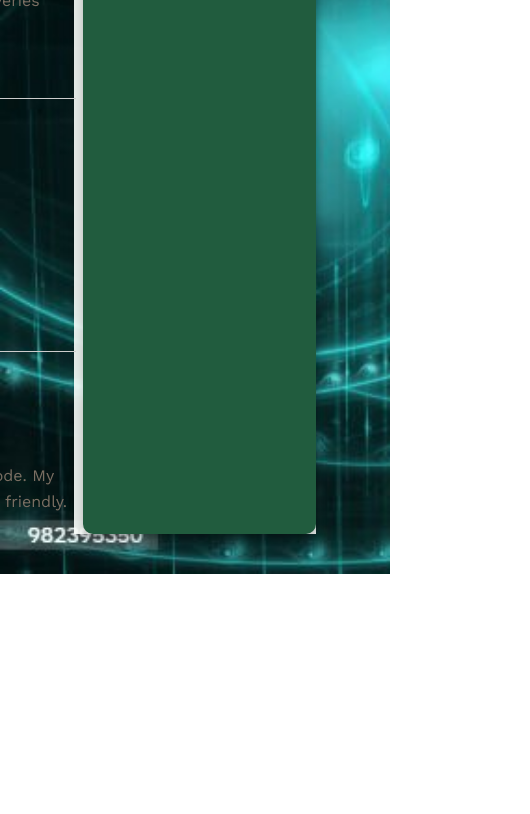
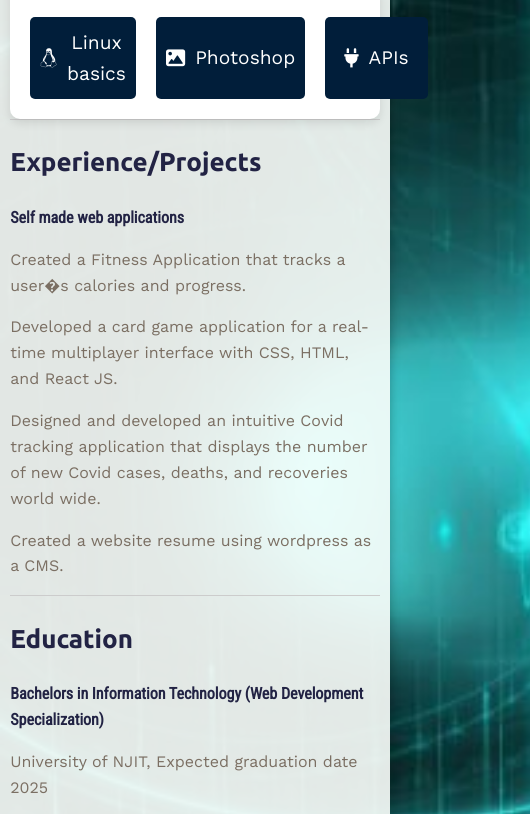
Before and after one commit to tomasGonz67/IS219HW4, a plain HTML site: page docs/index.html in a window 390 px wide. Shown: the part 694-1508 px from the top of the page, 530 px wide, since content can reach past the window. Before the commit the page ends 1268 px from the top, so only its background shows below. Drawn offline with nearby package versions, Linux system fonts and the light colour scheme.

Commit message:
made web page responsive

```diff
--- a/docs/styles.css
+++ b/docs/styles.css
@@ -176,6 +176,31 @@ main section:not(:last-of-type) {
     margin: 0 auto;
 }
 
+
+@media (max-width: 1420px) {
+
+    .container {
+        flex-direction: column;
+        /* Stack children vertically */
+        margin: 0 auto;
+        /* Centrally align the container horizontally */
+        padding: 0;
+        /* Remove padding */
+        width: 100%;
+        /* Full width of the viewport */
+    }
+
+    header {
+        background-color: var(--header-bg-color); /* Apply background color */
+        color: var(--text-color); /* Apply text color */
+        text-align: center;
+        padding: 20px;
+        border-radius: 10px; /* Rounded corners for the header */
+        box-shadow: 0 4px 8px rgba(0, 0, 0, 0.2); /* Add a subtle shadow */
+        width: 100%;
+        max-width: 1420px;
+    }
+}
 /* Print Styles */
 @media print {
     body {
```
